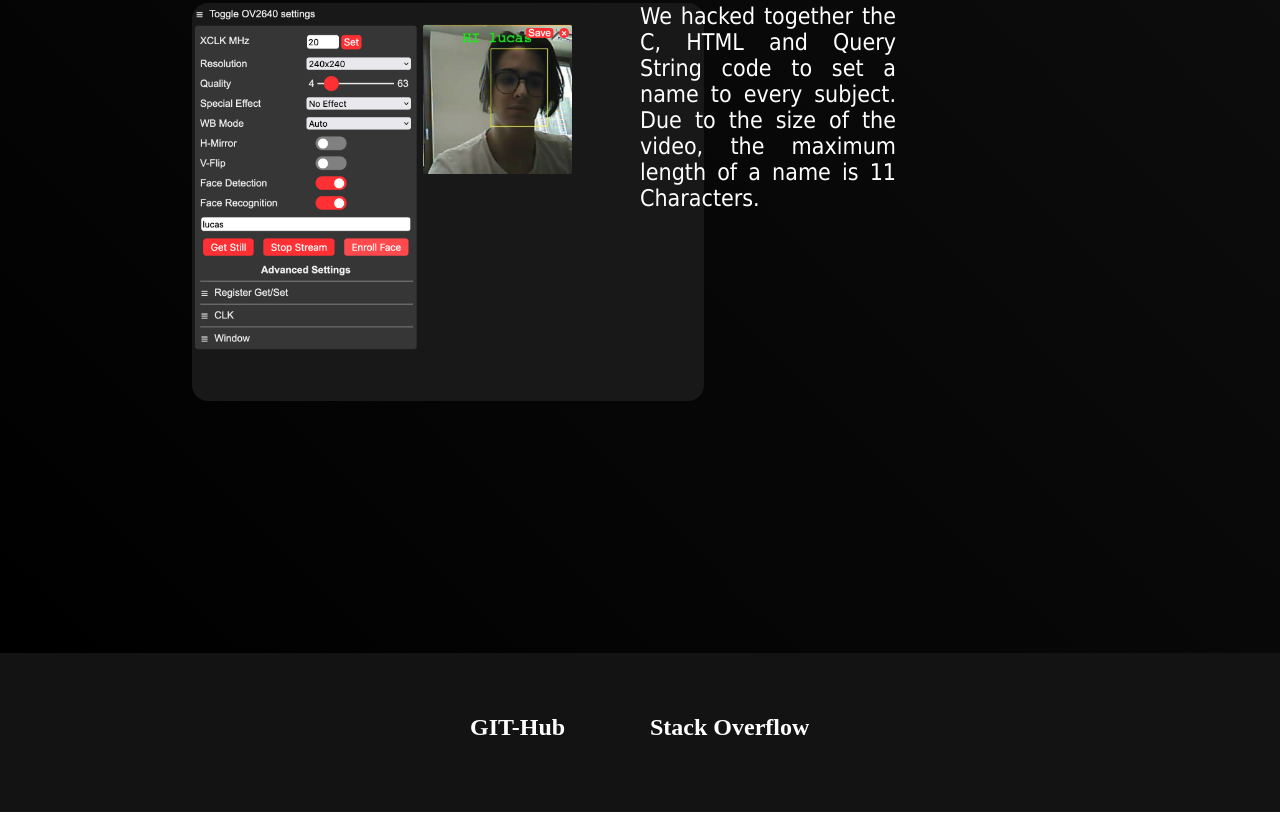
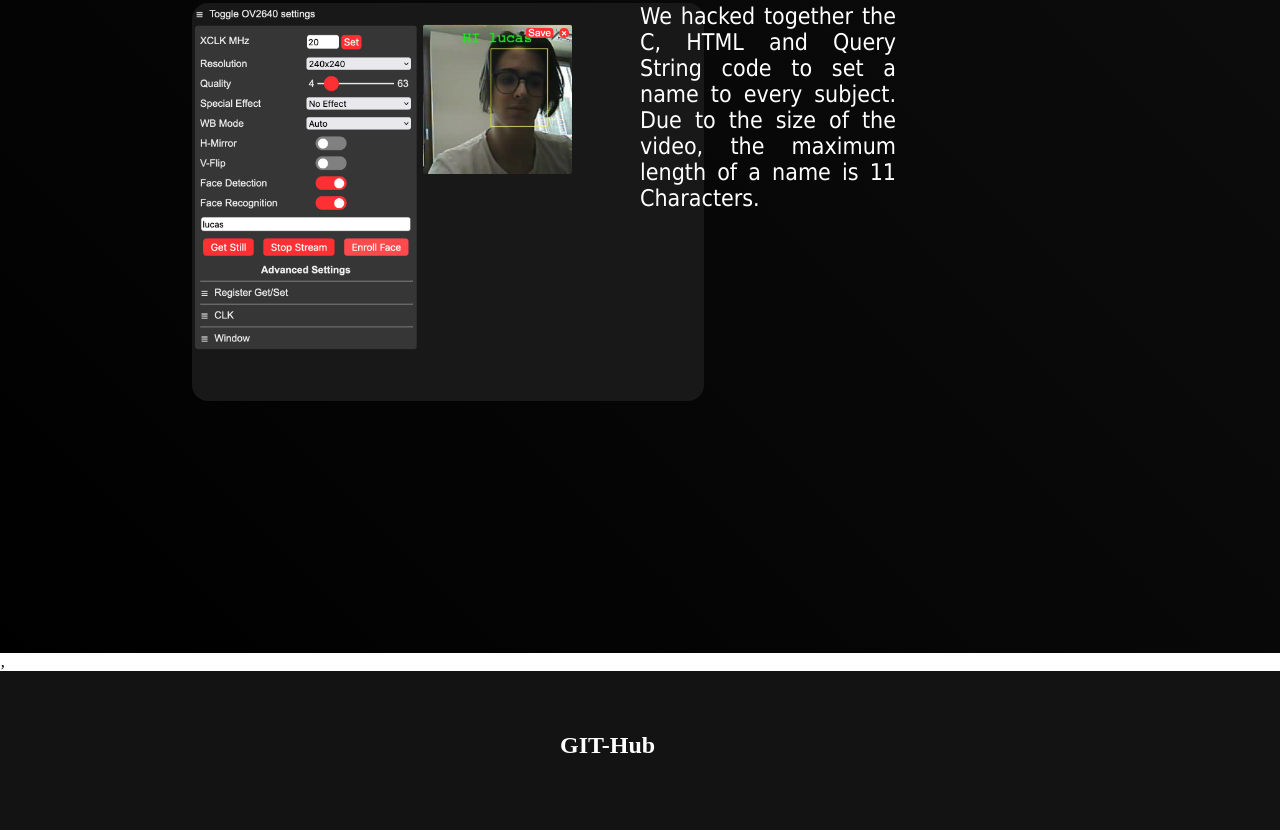
Before and after one commit to Lemme-lab/Face-Swap, a plain HTML site: page index.html in a window 1280 px wide. Shown: the part 7547-8377 px from the top of the page. Drawn offline with Linux system fonts and the light colour scheme.

Commit message:
Removed Stackoverflow

```diff
--- a/index.html
+++ b/index.html
@@ -301,7 +301,7 @@
 
     </nav>
 
-
+‚
 </body>
 <footer>
     <div class="footer__container">
@@ -312,10 +312,6 @@
                         <h2>GIT-Hub</h2>
                     </a>
                 </div>
-                <div class="footer__link--items">
-                    <a href="https://stackoverflow.com/users/14211553/schleichdie">
-                        <h2>Stack Overflow</h2>
-                </div>
             </div>
         </div>
     </div>
```
